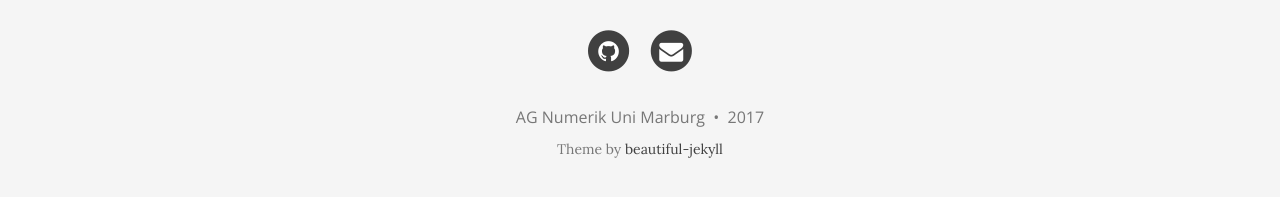
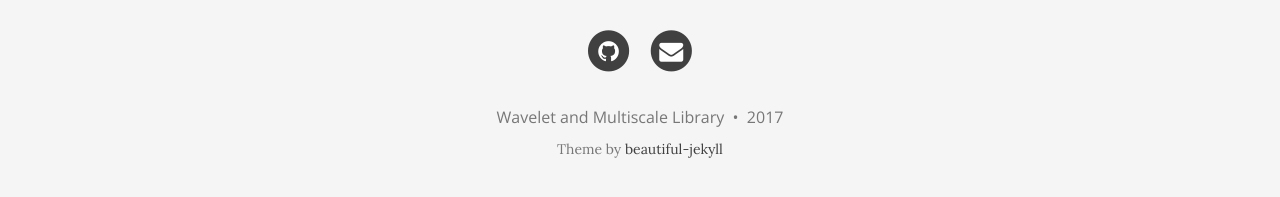
Before and after one commit to agnumerikunimarburg/agnumerikunimarburg.github.io, a Jekyll site: the page built from index.md, in a window 1280 px wide and 1085 px high. Shown: the part 875-1072 px from the top of the window. Built offline with Jekyll 4.4.1, drawn with Linux system fonts in a browser that asks for light colours; nearby versions of some CDN libraries.

Commit message:
Update _config.yml

```diff
--- a/_config.yml
+++ b/_config.yml
@@ -4,7 +4,7 @@
 # baseurl is the website's URL without the hostname
 
 # If you are building a simple GitHub user page (http://username.github.io) then use these settings:
-url: "http://agnumerikunimarburg.github.io"
+url: "http://wavelet-and-multiscale-library.github.io"
 baseurl: ""
 
 # If you are building a GitHub project page then use these settings:
@@ -45,10 +45,10 @@
 # Change all these values or delete the ones you don't want.
 # Important: you must keep the "name" parameter, everything else you can remove
 author:
-  name: AG Numerik Uni Marburg
+  name: Wavelet and Multiscale Library
   email: "waveletsoft@mathematik.uni-marburg.de"
 #  facebook: yourname  # eg. daattali
-  github: agnumerikunimarburg    # eg. daattali
+  github: wavelet-and-multiscale-library    # eg. daattali
 #  twitter: yourname   # eg. daattali
 #  reddit: yourname    # eg. daattali
 #  google-plus: +yourname   # eg. +DeanAttali or 109424658772469020925
```
